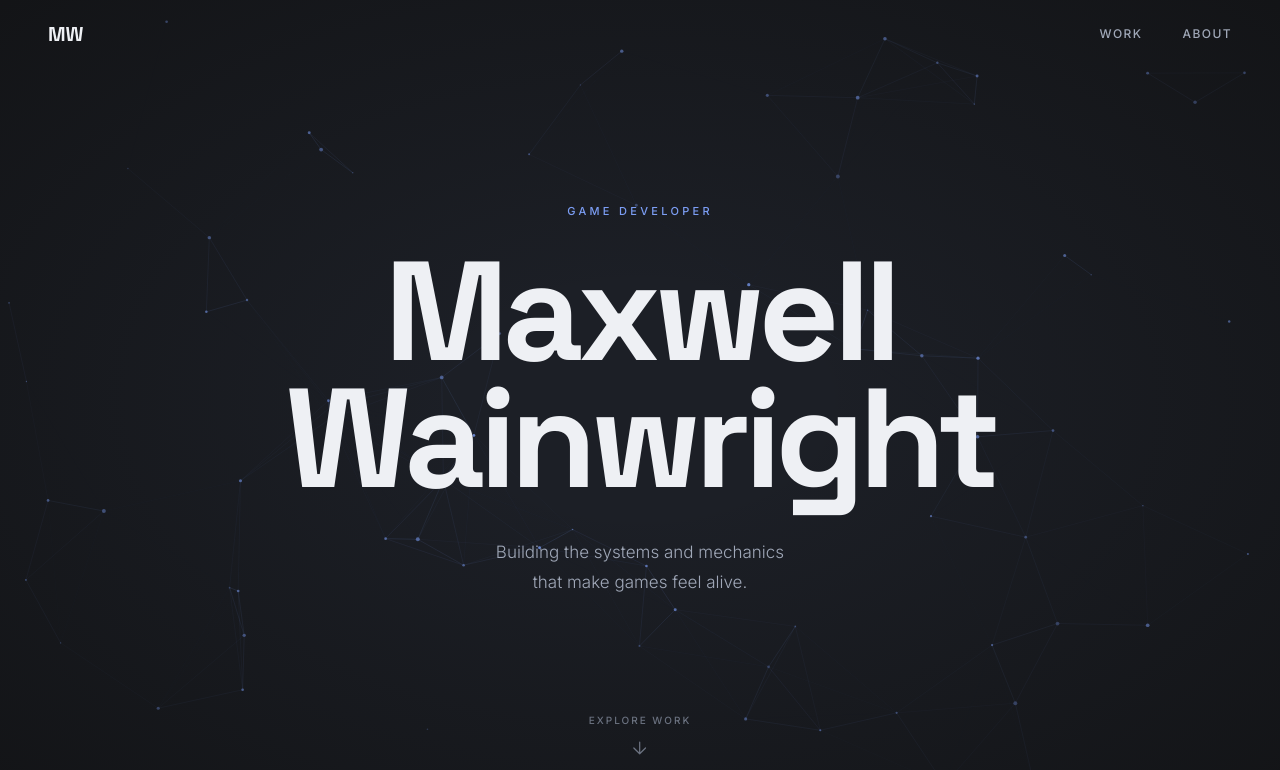
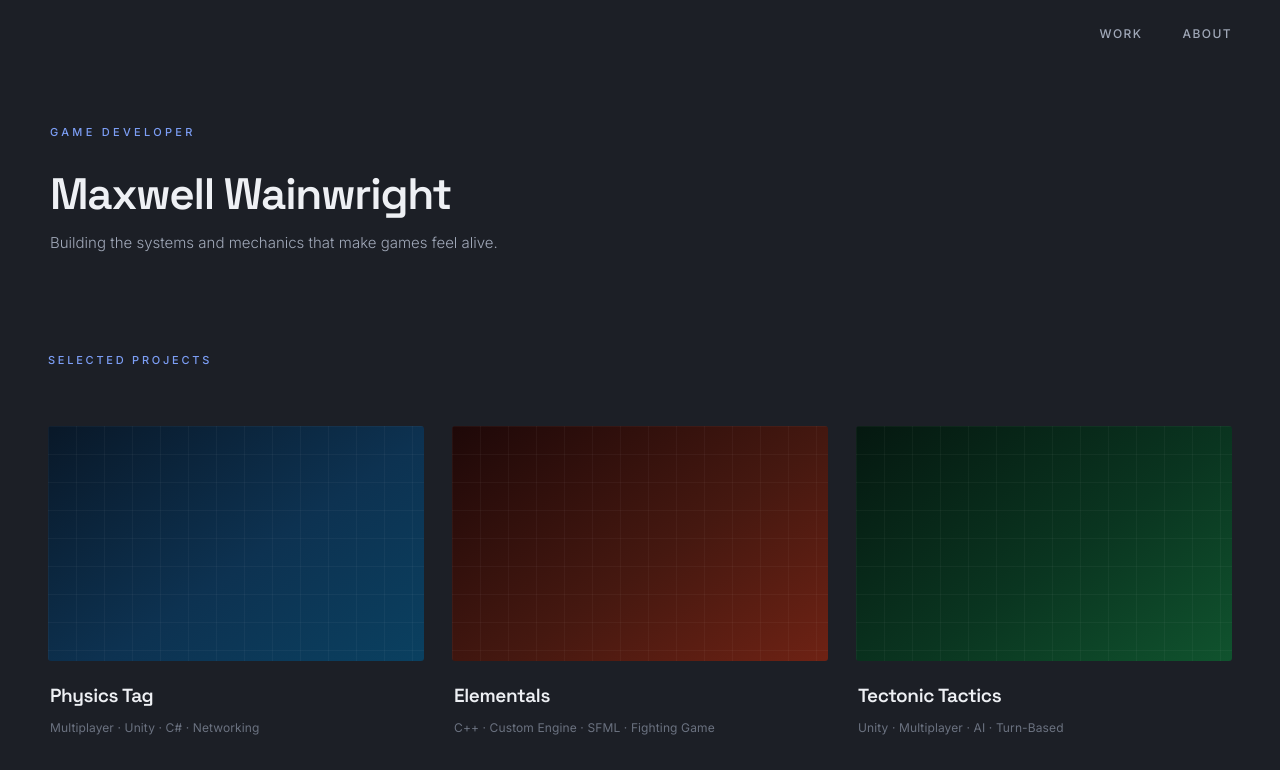
Before and after one commit to maxtheninja155/maxtheninja155.github.io, a website: page index.html in a window 1280 px wide. Shown: the top 770 px of the page. Drawn offline with Linux system fonts and the light colour scheme.

Commit message:
Iteration #2

```diff
--- a/css/style.css
+++ b/css/style.css
@@ -80,22 +80,35 @@ img {
   justify-content: space-between;
 }
 
-.nav-logo {
-  font-family: var(--font-heading);
-  font-size: 20px;
-  font-weight: 700;
-  letter-spacing: -0.01em;
-  color: var(--text);
+
+.nav-back {
+  display: inline-flex;
+  align-items: center;
+  gap: 8px;
+  font-size: 11px;
+  font-weight: 500;
+  letter-spacing: 0.12em;
+  text-transform: uppercase;
+  color: var(--text-muted);
   transition: color 0.2s ease;
 }
 
-.nav-logo:hover {
+.nav-back:hover {
   color: var(--accent);
+}
+
+.nav-back svg {
+  transition: transform 0.2s ease;
+}
+
+.nav-back:hover svg {
+  transform: translateX(-3px);
 }
 
 .nav-links {
   display: flex;
   gap: 40px;
+  margin-left: auto;
 }
 
 .nav-link {
@@ -115,35 +128,13 @@ img {
    Hero
    ========================================== */
 .hero {
-  position: relative;
-  height: 100vh;
-  min-height: 680px;
-  display: flex;
-  align-items: center;
-  justify-content: center;
-  overflow: hidden;
-}
-
-#hero-canvas {
-  position: absolute;
-  inset: 0;
-  width: 100%;
-  height: 100%;
-}
-
-.hero-vignette {
-  position: absolute;
-  inset: 0;
-  background: radial-gradient(ellipse 70% 70% at 50% 50%, transparent 20%, rgba(13,13,13,0.6) 100%);
-  z-index: 1;
-  pointer-events: none;
+  padding: calc(var(--nav-height) + 56px) 48px 48px;
+  max-width: 1360px;
+  margin: 0 auto;
 }
 
 .hero-content {
-  position: relative;
-  z-index: 2;
-  text-align: center;
-  padding: 0 24px;
+  padding: 0 2px;
 }
 
 .hero-eyebrow {
@@ -159,18 +150,18 @@ img {
 
 .hero-name {
   font-family: var(--font-heading);
-  font-size: clamp(72px, 11vw, 148px);
-  font-weight: 700;
-  letter-spacing: -0.045em;
-  line-height: 0.9;
+  font-size: clamp(28px, 3.5vw, 44px);
+  font-weight: 600;
+  letter-spacing: -0.03em;
+  line-height: 1.1;
   color: var(--text);
-  margin-bottom: 36px;
+  margin-bottom: 12px;
   opacity: 0;
   animation: fadeUp 0.9s var(--ease-out) 0.28s forwards;
 }
 
 .hero-tagline {
-  font-size: clamp(14px, 1.5vw, 17px);
+  font-size: clamp(13px, 1.2vw, 15px);
   font-weight: 300;
   color: var(--text-dim);
   line-height: 1.75;
@@ -178,38 +169,9 @@ img {
   animation: fadeUp 0.9s var(--ease-out) 0.46s forwards;
 }
 
-.scroll-cta {
-  position: absolute;
-  bottom: 44px;
-  left: 50%;
-  transform: translateX(-50%);
-  z-index: 2;
-  display: flex;
-  flex-direction: column;
-  align-items: center;
-  gap: 10px;
-  font-size: 10px;
-  font-weight: 500;
-  letter-spacing: 0.2em;
-  text-transform: uppercase;
-  color: var(--text-muted);
-  transition: color 0.2s ease;
-  opacity: 0;
-  animation: fadeUp 0.9s var(--ease-out) 0.7s forwards, bob 2.4s ease-in-out 1.6s infinite;
-}
-
-.scroll-cta:hover {
-  color: var(--text-dim);
-}
-
 @keyframes fadeUp {
   from { opacity: 0; transform: translateY(22px); }
   to   { opacity: 1; transform: translateY(0); }
-}
-
-@keyframes bob {
-  0%, 100% { transform: translateX(-50%) translateY(0); }
-  50%       { transform: translateX(-50%) translateY(7px); }
 }
 
 /* ==========================================
@@ -228,7 +190,7 @@ img {
    Projects Section
    ========================================== */
 .projects-section {
-  padding: 120px 48px 140px;
+  padding: 48px 48px 140px;
   max-width: 1360px;
   margin: 0 auto;
 }
@@ -467,7 +429,7 @@ img {
 
 /* Project page hero */
 .project-hero {
-  padding: calc(var(--nav-height) + 72px) 48px 80px;
+  padding: calc(var(--nav-height) + 48px) 48px 80px;
   max-width: 1360px;
   margin: 0 auto;
   border-bottom: 1px solid var(--border);
--- a/index.html
+++ b/index.html
@@ -13,7 +13,6 @@
 
   <nav class="nav" id="nav">
     <div class="nav-inner">
-      <a href="index.html" class="nav-logo">MW</a>
       <div class="nav-links">
         <a href="#projects" class="nav-link">Work</a>
         <a href="#about" class="nav-link">About</a>
@@ -23,19 +22,11 @@
 
   <!-- ===================== HERO ===================== -->
   <section class="hero" id="hero">
-    <canvas id="hero-canvas"></canvas>
-    <div class="hero-vignette"></div>
     <div class="hero-content">
       <p class="hero-eyebrow">Game Developer</p>
-      <h1 class="hero-name">Maxwell<br>Wainwright</h1>
-      <p class="hero-tagline">Building the systems and mechanics<br>that make games feel alive.</p>
+      <h1 class="hero-name">Maxwell Wainwright</h1>
+      <p class="hero-tagline">Building the systems and mechanics that make games feel alive.</p>
     </div>
-    <a href="#projects" class="scroll-cta">
-      <span>Explore Work</span>
-      <svg width="20" height="20" viewBox="0 0 24 24" fill="none">
-        <path d="M12 5v14M5 12l7 7 7-7" stroke="currentColor" stroke-width="1.5" stroke-linecap="round" stroke-linejoin="round"/>
-      </svg>
-    </a>
   </section>
 
   <!-- ===================== PROJECTS ===================== -->
@@ -160,7 +151,8 @@
       <span class="footer-name">Maxwell Wainwright</span>
       <div class="footer-links">
         <a href="https://maxtheninja155.itch.io/" target="_blank" rel="noopener">itch.io</a>
-        <a href="https://github.com/" target="_blank" rel="noopener">GitHub</a>
+        <a href="https://github.com/maxtheninja155" target="_blank" rel="noopener">GitHub</a>
+        <a href="https://www.linkedin.com/in/maxwell-wainwright/" target="_blank" rel="noopener">LinkedIn</a>
       </div>
       <span class="footer-copy">&copy; 2026</span>
     </div>
--- a/js/main.js
+++ b/js/main.js
@@ -1,130 +1,13 @@
-/* ==========================================
-   Particle Network — Hero Canvas
-   ========================================== */
-const canvas = document.getElementById('hero-canvas');
-
-if (canvas) {
-  const ctx = canvas.getContext('2d');
-  let particles = [];
-  let mouse = { x: null, y: null };
-
-  const CFG = {
-    count: 75,
-    connectDist: 160,
-    speed: 0.28,
-    color: '124, 158, 245',
-  };
-
-  function resize() {
-    canvas.width = window.innerWidth;
-    canvas.height = window.innerHeight;
-  }
-
-  class Particle {
-    constructor() {
-      this.x = Math.random() * canvas.width;
-      this.y = Math.random() * canvas.height;
-      this.vx = (Math.random() - 0.5) * CFG.speed;
-      this.vy = (Math.random() - 0.5) * CFG.speed;
-      this.r = Math.random() * 1.4 + 0.6;
-      this.alpha = Math.random() * 0.5 + 0.35;
-    }
-
-    update() {
-      // Subtle mouse repulsion
-      if (mouse.x !== null) {
-        const dx = this.x - mouse.x;
-        const dy = this.y - mouse.y;
-        const d = Math.sqrt(dx * dx + dy * dy);
-        if (d < 130) {
-          const f = ((130 - d) / 130) * 0.35;
-          this.vx += (dx / d) * f;
-          this.vy += (dy / d) * f;
-        }
-      }
-
-      // Speed cap + gentle friction
-      const spd = Math.sqrt(this.vx * this.vx + this.vy * this.vy);
-      if (spd > CFG.speed * 4) {
-        this.vx = (this.vx / spd) * CFG.speed * 4;
-        this.vy = (this.vy / spd) * CFG.speed * 4;
-      }
-      this.vx *= 0.992;
-      this.vy *= 0.992;
-
-      this.x += this.vx;
-      this.y += this.vy;
-
-      // Wrap edges
-      if (this.x < -10) this.x = canvas.width + 10;
-      if (this.x > canvas.width + 10) this.x = -10;
-      if (this.y < -10) this.y = canvas.height + 10;
-      if (this.y > canvas.height + 10) this.y = -10;
-    }
-
-    draw() {
-      ctx.beginPath();
-      ctx.arc(this.x, this.y, this.r, 0, Math.PI * 2);
-      ctx.fillStyle = `rgba(${CFG.color}, ${this.alpha})`;
-      ctx.fill();
-    }
-  }
-
-  function init() {
-    particles = Array.from({ length: CFG.count }, () => new Particle());
-  }
-
-  function drawLines() {
-    for (let i = 0; i < particles.length; i++) {
-      for (let j = i + 1; j < particles.length; j++) {
-        const dx = particles[i].x - particles[j].x;
-        const dy = particles[i].y - particles[j].y;
-        const d = Math.sqrt(dx * dx + dy * dy);
-        if (d < CFG.connectDist) {
-          const alpha = (1 - d / CFG.connectDist) * 0.28;
-          ctx.beginPath();
-          ctx.moveTo(particles[i].x, particles[i].y);
-          ctx.lineTo(particles[j].x, particles[j].y);
-          ctx.strokeStyle = `rgba(${CFG.color}, ${alpha})`;
-          ctx.lineWidth = 0.6;
-          ctx.stroke();
-        }
-      }
-    }
-  }
-
-  function animate() {
-    ctx.clearRect(0, 0, canvas.width, canvas.height);
-    drawLines();
-    particles.forEach(p => { p.update(); p.draw(); });
-    requestAnimationFrame(animate);
-  }
-
-  resize();
-  init();
-  animate();
-
-  window.addEventListener('resize', () => { resize(); init(); });
-  window.addEventListener('mousemove', e => { mouse.x = e.clientX; mouse.y = e.clientY; });
-  window.addEventListener('mouseleave', () => { mouse.x = null; mouse.y = null; });
-}
-
 /* ==========================================
    Nav Scroll Behavior
    ========================================== */
 const nav = document.getElementById('nav');
 
 if (nav) {
-  // On project pages (no hero), always show scrolled state
-  if (!canvas) {
-    nav.classList.add('scrolled');
-  }
-
   window.addEventListener('scroll', () => {
     if (window.scrollY > 40) {
       nav.classList.add('scrolled');
-    } else if (canvas) {
-      // Only remove scrolled class on the homepage
+    } else {
       nav.classList.remove('scrolled');
     }
   }, { passive: true });
```
Also changed, not shown: projects/elementals.html (+8 -8 lines), projects/fruit-ninjas.html (+8 -8 lines), projects/ghostly-dice.html (+8 -8 lines), projects/hunu-interactive.html (+11 -8 lines), projects/physics-tag.html (+8 -8 lines), projects/project-plant.html (+11 -8 lines), .claude/launch.json (added), .claude/settings.local.json (added).
